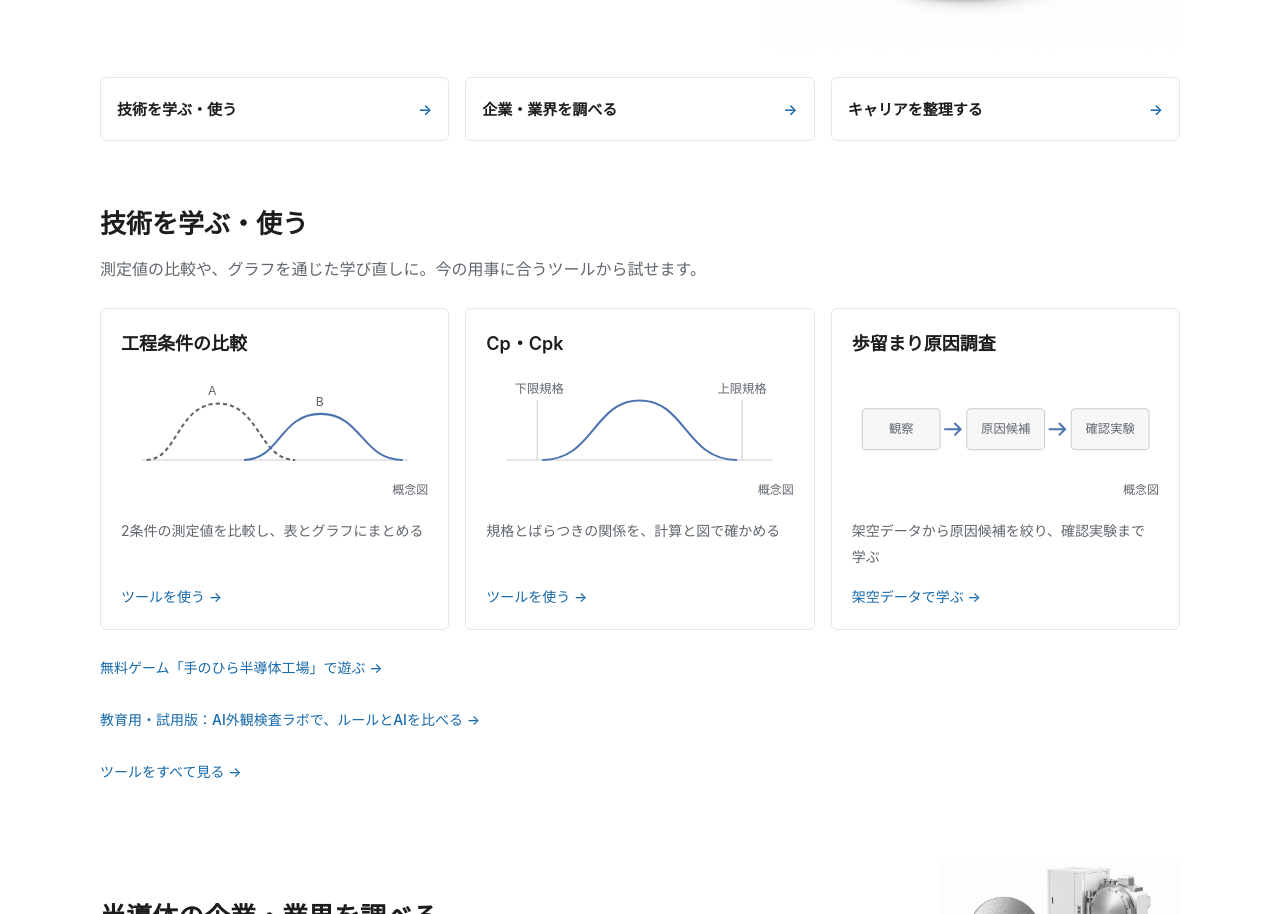
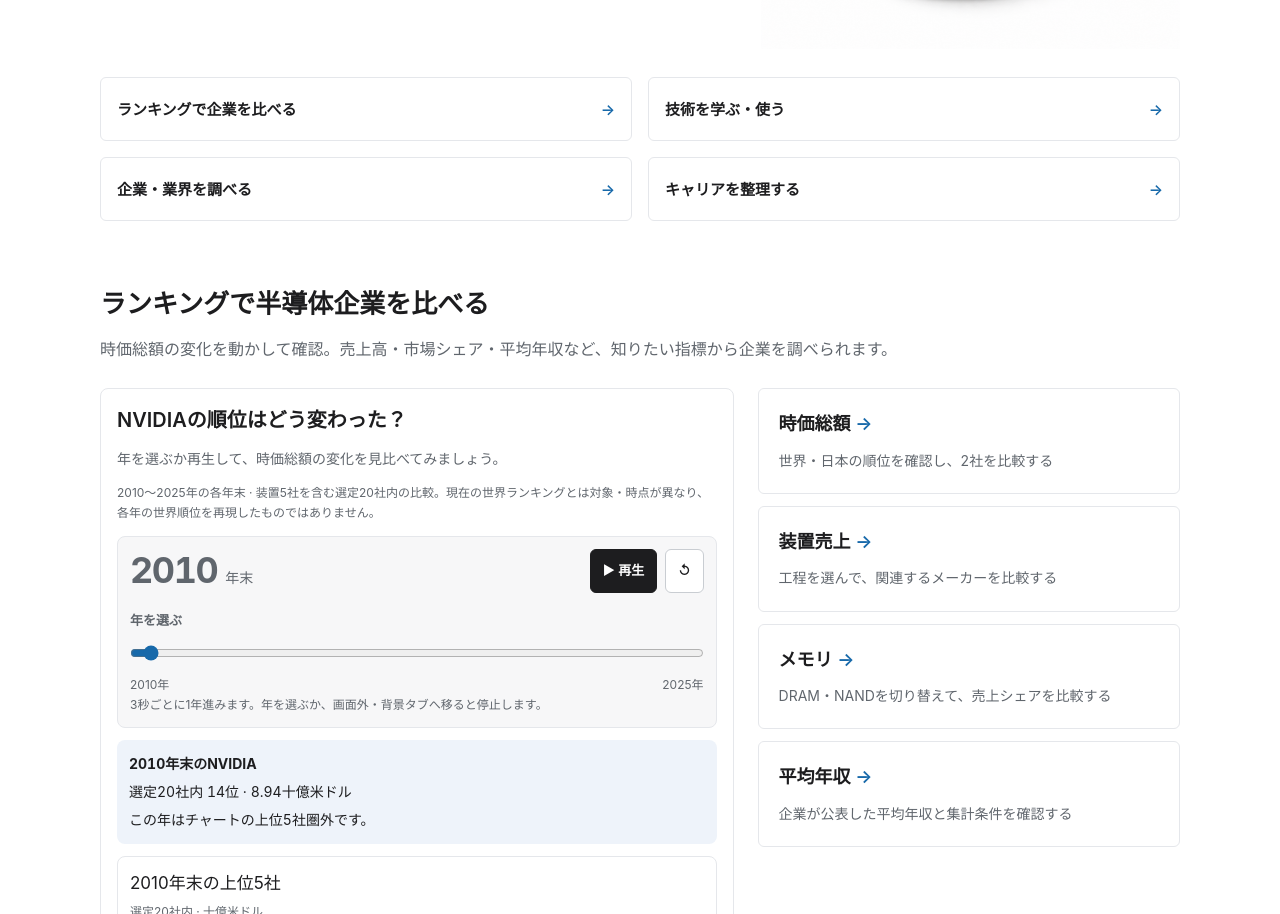
Before and after one commit to ryo0905-eng/manufacturing-compass, a Next.js app: page / in a window 1280 px wide. Shown: the part 358-1272 px from the top of the page. Built offline with nearby package versions, Linux system fonts and the light colour scheme; no server answers.

Commit message:
feat: add interactive ranking entry to homepage and navigation

```diff
--- a/src/app/(ja)/page.tsx
+++ b/src/app/(ja)/page.tsx
@@ -5,12 +5,13 @@
 import { CareerCompassLink } from "@/components/CareerCompassLink";
 import { HomeLink } from "@/components/HomeLink";
 import { HomeToolPreview } from "@/components/HomeToolPreview";
+import { RankingTimeMachinePreview } from "@/components/ranking-time-machine/RankingTimeMachinePreview";
 import { GuideThumbnail } from "@/components/guide/GuideThumbnail";
 import { StructuredData } from "@/components/StructuredData";
 import { guideCategoryDetails, guideCategoryOrder } from "@/content/guides/categories";
 import type { GuideArticle } from "@/content/guides/types";
 import { beginnerGuides } from "@/data/editorial";
-import { homeGuideSlugs, homeResearchLinks, homeToolIds } from "@/data/home";
+import { homeGuideSlugs, homeRankingLinks, homeResearchLinks, homeToolIds } from "@/data/home";
 import { learningTools } from "@/data/learning-tools";
 import { siteUrl } from "@/lib/format";
 
@@ -56,6 +57,7 @@
           <p>{description}</p>
         </div>
         <nav className="home-focused__entry-grid" aria-label="目的から選ぶ">
+          <HomeLink href="/#home-rankings" section="hero" destination="rankings" purpose="industry">ランキングで企業を比べる<span aria-hidden="true">→</span></HomeLink>
           <HomeLink href="/tools" section="hero" destination="tools" purpose="technology">技術を学ぶ・使う<span aria-hidden="true">→</span></HomeLink>
           <HomeLink href="/industry-map" section="hero" destination="industry_map" purpose="industry">企業・業界を調べる<span aria-hidden="true">→</span></HomeLink>
           <CareerCompassLink ctaLocation="home_hero_purpose" ctaVariant="purpose_entry_v1" sourcePage="/">キャリアを整理する<span aria-hidden="true">→</span></CareerCompassLink>
@@ -69,6 +71,16 @@
             sizes="(max-width: 720px) 216px, (max-width: 1120px) 40vw, 420px"
             loading="eager"
           />
+        </div>
+      </section>
+
+      <section id="home-rankings" className="home-focused__section home-focused__rankings" aria-labelledby="home-rankings-title">
+        <header className="home-focused__heading"><h2 id="home-rankings-title">ランキングで半導体企業を比べる</h2><p>時価総額の変化を動かして確認。売上高・市場シェア・平均年収など、知りたい指標から企業を調べられます。</p></header>
+        <div className="home-focused__ranking-grid">
+          <RankingTimeMachinePreview variant="home" />
+          <nav className="home-focused__ranking-links" aria-label="比較するランキングを選ぶ">
+            {homeRankingLinks.map((item) => <HomeLink href={item.href} key={item.id} section="rankings" destination={item.id} purpose="industry"><strong>{item.title}<span aria-hidden="true"> →</span></strong><p>{item.body}</p></HomeLink>)}
+          </nav>
         </div>
       </section>
 
--- a/src/components/Header.module.css
+++ b/src/components/Header.module.css
@@ -90,6 +90,11 @@
   outline-offset: 3px;
 }
 
+@media (1024px <= width < 1160px) {
+  .panel { gap: 10px; }
+  .link { font-size: 13px; }
+}
+
 @media (width < 1024px) {
   .inner { min-height: 55px; width: calc(100% - 28px); gap: 12px; }
   .toggle {
--- a/src/components/ranking-time-machine/RankingRaceChart.tsx
+++ b/src/components/ranking-time-machine/RankingRaceChart.tsx
@@ -8,15 +8,15 @@
 
 export function RankingRaceChart({ rows, year, selectedId, animate, onSelect, variant = 'tool' }: {
   rows: readonly RankedCompany[]; year: number; selectedId: string; animate: boolean; onSelect?: (id: string) => void;
-  variant?: 'tool' | 'article';
+  variant?: 'tool' | 'article' | 'home';
 }) {
   const chart = useRef<HTMLOListElement>(null);
   const frame = useRankingAnimation(rows, year, animate);
   const max = frame.rows[0].valueUsdB;
-  const visibleCount = Math.min(10, rows.length);
+  const visibleCount = Math.min(variant === 'home' ? 5 : 10, rows.length);
   const hasReferences = rows.some(row => row.isReference);
-  const article = variant === 'article';
-  const titleId = article ? 'ranking-inline-race-title' : 'race-title';
+  const article = variant !== 'tool';
+  const titleId = variant === 'home' ? 'ranking-home-race-title' : article ? 'ranking-inline-race-title' : 'race-title';
   const Heading = article ? 'h4' : 'h2';
   useLayoutEffect(() => {
     const element = chart.current;
--- a/src/components/ranking-time-machine/RankingTimeMachinePreview.tsx
+++ b/src/components/ranking-time-machine/RankingTimeMachinePreview.tsx
@@ -6,17 +6,27 @@
 import { trackEvent } from '@/lib/analytics';
 import { observeVisibleOnce } from '@/lib/observe-visible';
 import { TrackedInternalLink } from '@/components/TrackedInternalLink';
+import { HomeLink } from '@/components/HomeLink';
 import { RankingRaceChart } from './RankingRaceChart';
 import { TimelineControls } from './TimelineControls';
 import styles from './ranking-time-machine.module.css';
 
-const context = {
+const articleContext = {
   tool_id: 'ranking-time-machine', surface: 'article_inline', ui_version: 'inline-v1',
   source_slug: 'semiconductor-market-cap-ranking', placement: 'world_ranking_after_table',
   comparison_mode: 'semiconductor', company: 'nvidia', ranking_type: 'market_cap', data_kind: 'real',
 } as const;
 
-export function RankingTimeMachinePreview() {
+const homeContext = {
+  tool_id: 'ranking-time-machine', surface: 'home_preview', ui_version: 'home-v1',
+  source_page: '/', placement: 'home_rankings', comparison_mode: 'semiconductor',
+  company: 'nvidia', ranking_type: 'market_cap', data_kind: 'real',
+} as const;
+
+export function RankingTimeMachinePreview({ variant = 'article' }: { variant?: 'article' | 'home' } = {}) {
+  const home = variant === 'home';
+  const context = home ? homeContext : articleContext;
+  const visibleCount = home ? 5 : 10;
   const timeline = useMemo(() => prepareRanking(rankingTimeMachineCompanies, rankingTimeMachineSnapshots), []);
   const [state, dispatch] = useReducer((current: typeof initialTimeline, action: Parameters<typeof reduceTimeline>[1]) => reduceTimeline(current, action, timeline.length), initialTimeline);
   const { index, playing, animate } = state;
@@ -42,7 +52,7 @@
       viewed.current = true;
       trackEvent('experience_view', context);
     });
-  }, []);
+  }, [context]);
 
   useEffect(() => {
     if (firstInteractionIndex.current === null || index === firstInteractionIndex.current || resultViewed.current || !chart.current) return;
@@ -50,7 +60,7 @@
       resultViewed.current = true;
       trackEvent('tool_step', { ...context, step: 'result' });
     });
-  }, [index]);
+  }, [index, context]);
 
   useEffect(() => {
     const pauseWhenHidden = () => { if (document.hidden) dispatch({ type: 'pause' }); };
@@ -77,13 +87,13 @@
   }, [playing, index]);
 
   const href = `/tools/ranking-time-machine#mode=semiconductor&year=${year}&company=nvidia` as const;
-  return <div id="ranking-time-machine-preview" ref={workspace} className={styles.articlePreview}>
-    <h3>NVIDIAの順位はどう変わった？ 2010年から動かして見る</h3>
-    <p>再生すると年ごとの順位が変化します。年を選んで、NVIDIAと他社の時価総額を見比べてみましょう。</p>
-    <p className={styles.small}>2010〜2025年の各年末 · 装置5社を含む選定20社内の比較。上の現在の世界TOP30とは対象が異なり、各年の世界順位を再現したものではありません。</p>
+  return <div id={home ? 'home-ranking-time-machine' : 'ranking-time-machine-preview'} ref={workspace} className={styles.articlePreview}>
+    <h3>{home ? 'NVIDIAの順位はどう変わった？' : 'NVIDIAの順位はどう変わった？ 2010年から動かして見る'}</h3>
+    <p>{home ? '年を選ぶか再生して、時価総額の変化を見比べてみましょう。' : '再生すると年ごとの順位が変化します。年を選んで、NVIDIAと他社の時価総額を見比べてみましょう。'}</p>
+    <p className={styles.small}>2010〜2025年の各年末 · 装置5社を含む選定20社内の比較。{home ? '現在の世界ランキングとは対象・時点が異なり' : '上の現在の世界TOP30とは対象が異なり'}、各年の世界順位を再現したものではありません。</p>
     <div ref={controls}>
       <TimelineControls years={timeline.map(item => item.year)} index={index} playing={playing}
-        idPrefix="ranking-inline" helpText="3秒ごとに1年進みます。年を選ぶか、画面外・背景タブへ移ると停止します。"
+        idPrefix={home ? 'ranking-home' : 'ranking-inline'} helpText="3秒ごとに1年進みます。年を選ぶか、画面外・背景タブへ移ると停止します。"
         onPlay={() => { begin(); dispatch({ type: 'play' }); }}
         onPause={() => dispatch({ type: 'pause' })}
         onReset={() => { if (index !== 0) begin(); dispatch({ type: 'reset' }); }}
@@ -93,16 +103,18 @@
     <div className={styles.inlineTracker} aria-label="NVIDIAの年末確定値">
       <strong>{year}年末のNVIDIA</strong>
       <span>選定20社内 {nvidia.rank}位 · {formatMarketCap(nvidia.valueUsdB)}十億米ドル</span>
-      {nvidia.rank > 10 && <span>この年はチャートの上位10社圏外です。</span>}
+      {nvidia.rank > visibleCount && <span>この年はチャートの上位{visibleCount}社圏外です。</span>}
     </div>
     <div ref={chart}>
-      <RankingRaceChart rows={rows} year={year} selectedId="nvidia" animate={animate} variant="article" />
+      <RankingRaceChart rows={rows} year={year} selectedId="nvidia" animate={animate} variant={variant} />
     </div>
     <p className={styles.small}>出典：<a href={meta.sourceUrl}>{meta.sourceName}</a>の各社年末時価総額。データ確認日：<time dateTime={meta.checkedAt}>{meta.checkedAt}</time>。<a href="/tools/ranking-time-machine#ranking-scope">対象・集計方法と注意事項</a>。順位上昇だけで技術力や働きやすさは判断できません。</p>
-    <TrackedInternalLink href={href} className="button ghost" eventName="ranking_timemachine_entry_click"
+    {home ? <HomeLink href={href} className="button ghost" section="rankings" destination="ranking-time-machine" purpose="industry">
+      企業を選んで詳しく比べる →
+    </HomeLink> : <TrackedInternalLink href={href} className="button ghost" eventName="ranking_timemachine_entry_click"
       eventProperties={{ ...context, placement: 'inline_open_full', destination: href, year }}>
       企業を選んで詳しく見る →
-    </TrackedInternalLink>
+    </TrackedInternalLink>}
     <noscript><p>再生・年選択にはJavaScriptが必要です。2010年末のチャート・NVIDIAの順位・出典はそのまま読めます。</p></noscript>
   </div>;
 }
--- a/src/data/header.ts
+++ b/src/data/header.ts
@@ -2,6 +2,7 @@
 
 export const headerNavItems = [
   { id: "tools", href: "/tools", label: "技術を学ぶ" },
+  { id: "rankings", href: "/#home-rankings", label: "ランキング" },
   { id: "semiconductor_watch", href: "/semiconductor-watch", label: "業界ウォッチ" },
   { id: "industry_map", href: "/industry-map", label: "業界地図・企業一覧" },
   { id: "guides", href: "/guides", label: "記事を読む" },
--- a/src/data/home.ts
+++ b/src/data/home.ts
@@ -7,6 +7,13 @@
   "semiconductor-career-start",
 ] as const;
 
+export const homeRankingLinks = [
+  { id: "market_cap", href: "/guides/semiconductor-market-cap-ranking", title: "時価総額", body: "世界・日本の順位を確認し、2社を比較する" },
+  { id: "equipment_sales", href: "/guides/semiconductor-equipment-sales-ranking", title: "装置売上", body: "工程を選んで、関連するメーカーを比較する" },
+  { id: "memory", href: "/guides/memory-manufacturer-ranking", title: "メモリ", body: "DRAM・NANDを切り替えて、売上シェアを比較する" },
+  { id: "salary", href: "/guides/semiconductor-salary-ranking", title: "平均年収", body: "企業が公表した平均年収と集計条件を確認する" },
+] as const;
+
 export const homeResearchLinks = [
   { id: "semiconductor_watch", href: "/semiconductor-watch", title: "Chip Pulse｜半導体業界ウォッチ", body: "企業・地域・テーマを横断し、昨日からの変化を3分でつかむ" },
   { id: "industry_map", href: "/industry-map", title: "業界地図・企業一覧", body: "業界のつながりを理解し、製品・職種から企業を探す" },
@@ -14,5 +21,5 @@
   { id: "industry_guides", href: "/guides/industry", title: "企業・業界の記事を読む", body: "工程・装置・材料から理解を深める" },
 ] as const;
 
-export type HomeSection = "hero" | "tools" | "research" | "career" | "recommended" | "latest" | "about";
+export type HomeSection = "hero" | "rankings" | "tools" | "research" | "career" | "recommended" | "latest" | "about";
 export type HomePurpose = "technology" | "industry" | "career" | "articles" | "about";
--- a/tests/unit/ranking-time-machine-preview.cjs
+++ b/tests/unit/ranking-time-machine-preview.cjs
@@ -10,17 +10,23 @@
 function loader(overrides = {}, globals = {}) {
   const cache = new Map();
   function load(stem) {
-    const file = [stem, `${stem}.ts`, `${stem}.tsx`].map(p => path.resolve(root, p)).find(p => fs.existsSync(p) && fs.statSync(p).isFile());
+    const file = [stem, `${stem}.ts`, `${stem}.tsx`, path.join(stem, 'index.ts')].map(p => path.resolve(root, p)).find(p => fs.existsSync(p) && fs.statSync(p).isFile());
     if (!file) throw Error(stem);
     if (cache.has(file)) return cache.get(file);
+    if (file.endsWith('.json')) {
+      const data = JSON.parse(fs.readFileSync(file, 'utf8'));
+      cache.set(file, data);
+      return data;
+    }
     const exports = {}; cache.set(file, exports);
     const code = ts.transpileModule(fs.readFileSync(file, 'utf8'), {
       compilerOptions: { module: ts.ModuleKind.CommonJS, target: ts.ScriptTarget.ES2022, jsx: ts.JsxEmit.ReactJSX, esModuleInterop: true },
     }).outputText;
-    vm.runInNewContext(code, { exports, URLSearchParams, process: { env: { NODE_ENV: 'test' } }, ...globals, require(id) {
+    vm.runInNewContext(code, { exports, URL, URLSearchParams, process: { env: { NODE_ENV: 'test' } }, ...globals, require(id) {
       if (id in overrides) return overrides[id];
       if (id === '@/lib/analytics') return { trackEvent() {} };
       if (id === 'next/link') return { __esModule: true, default: props => React.createElement('a', props) };
+      if (id === 'next/navigation') return { usePathname: () => '/' };
       if (id === 'next/image') return { __esModule: true, default: ({ unoptimized, ...props }) => React.createElement('img', props) };
       if (id.endsWith('.css')) return { __esModule: true, default: new Proxy({}, { get: (_, key) => key }) };
       if (id.startsWith('@/')) return load(`src/${id.slice(2)}`);
@@ -74,7 +80,7 @@
 const logo = logoLoad('src/components/ranking-time-machine/CompanyLogo').CompanyLogo;
 assert.match(renderToStaticMarkup(React.createElement(logo, { src: '/broken.png', name: 'NVIDIA', loading: 'lazy' })), /NVIDIA/);
 
-function controller(withObserver = true) {
+function controller(withObserver = true, props = {}) {
   const slots = [], effects = [], events = [], visible = new Map(), timers = new Map(), listeners = new Map(), observers = [];
   let cursor = 0, timerId = 0;
   const document = { hidden: false, addEventListener: (name, fn) => listeners.set(name, fn), removeEventListener: name => listeners.delete(name) };
@@ -101,7 +107,7 @@
   }, { window, document, ...(withObserver ? { IntersectionObserver: Observer } : {}) });
   const Preview = uiLoad(modulePath).RankingTimeMachinePreview;
   function render() {
-    cursor = 0; const tree = Preview();
+    cursor = 0; const tree = Preview(props);
     for (const node of nodes(tree, node => node.props?.ref)) node.props.ref.current ??= {};
     for (const effect of effects) if (effect?.pending) { effect.cleanup = effect.pending(); delete effect.pending; }
     return tree;
@@ -192,4 +198,89 @@
 assert.equal(blocks[2].type, 'book-affiliate-entry');
 assert.equal(guide.overviewBlocks[0].items[2].href, '#ranking-time-machine-preview');
 assert.equal(guide.sections.flatMap(section => section.blocks ?? []).filter(block => block.type === 'ranking-time-machine-preview').length, 1);
-console.log('PASS: inline ranking SSR, all 16 canonical snapshots, controls, final-year playback, offscreen/background stop, URL isolation, full-page links, logo fallback and deduplicated exposure/start/result.');
+
+// Homepage keeps crawlable links and real initial data without hydration.
+const home = load('src/app/(ja)/page').default;
+const homeHtml = renderToStaticMarkup(React.createElement(home));
+assert.match(homeHtml, /id="home-rankings"/);
+assert.ok(homeHtml.indexOf('id="home-rankings"') < homeHtml.indexOf('id="home-tools-title"'));
+const rankingSection = homeHtml.slice(homeHtml.indexOf('id="home-rankings"'), homeHtml.indexOf('id="home-tools-title"'));
+const homeLinks = load('src/data/home').homeRankingLinks;
+assert.equal(homeLinks.length, 4);
+for (const item of homeLinks) assert.ok(rankingSection.includes(`href="${item.href}"`));
+const previewHtml = renderToStaticMarkup(React.createElement(RankingTimeMachinePreview, { variant: 'home' }));
+assert.equal((previewHtml.match(/data-visible="true"/g) || []).length, 5);
+assert.equal((previewHtml.match(/<button/g) || []).length, 2);
+for (const text of ['2010年末のNVIDIA', '上位5社圏外', '8.94十億米ドル', '現在の世界ランキングとは対象・時点が異なり', 'データ確認日', data.rankingTimeMachineMetadata.checkedAt, data.rankingTimeMachineMetadata.sourceUrl, '企業を選んで詳しく比べる']) {
+  assert.ok(previewHtml.includes(text), text);
+}
+assert.match(previewHtml, /id="ranking-home-year"/);
+assert.match(previewHtml, /aria-describedby="ranking-home-playback-help"/);
+assert.ok(!previewHtml.includes('aria-controls="ranking-company-detail"'));
+assert.ok(!previewHtml.includes('上の現在'));
+const allIds = [...homeHtml.matchAll(/\sid="([^"]+)"/g)].map(m => m[1]);
+assert.equal(allIds.length, new Set(allIds).size);
+const headerHtml = renderToStaticMarkup(React.createElement(load('src/components/Header').Header));
+assert.match(headerHtml, /href="\/#home-rankings"[^>]*>ランキング</);
+assert.ok(headerHtml.indexOf('技術を学ぶ') < headerHtml.indexOf('>ランキング<'));
+assert.ok(headerHtml.indexOf('>ランキング<') < headerHtml.indexOf('>業界ウォッチ<'));
+
+// The home variant uses the shared timeline, but never emits article events.
+const homeUi = controller(true, { variant: 'home' });
+assert.equal(homeUi.controls().playing, false);
+assert.equal(homeUi.chart().variant, 'home');
+assert.equal(homeUi.timers.size, 0);
+[...homeUi.visible.values()][0]();
+homeUi.controls().onYear(0); homeUi.controls().onReset(); homeUi.render();
+assert.equal(homeUi.counts('start'), 0);
+homeUi.controls().onPlay(); homeUi.render(); homeUi.tick();
+[...homeUi.visible.values()][0]();
+assert.equal(homeUi.counts('view'), 1);
+assert.equal(homeUi.counts('start'), 1);
+assert.equal(homeUi.counts('result'), 1);
+for (let index = 0; index < full.length; index++) {
+  homeUi.controls().onYear(index); homeUi.render();
+  assert.equal(homeUi.controls().playing, false);
+  assert.deepEqual(plain(homeUi.chart().rows), plain(full[index].rows));
+  const link = homeUi.child('HomeLink');
+  assert.equal(link.href, `/tools/ranking-time-machine#mode=semiconductor&year=${full[index].year}&company=nvidia`);
+  assert.equal(link.section, 'rankings');
+}
+homeUi.controls().onPlay(); homeUi.render();
+assert.equal(homeUi.chart().year, 2010);
+homeUi.tick();
+homeUi.controls().onPause(); homeUi.render();
+assert.equal(homeUi.timers.size, 0);
+homeUi.controls().onReset(); homeUi.render();
+assert.equal(homeUi.chart().year, 2010);
+homeUi.controls().onPlay(); homeUi.render();
+const homeObserver = homeUi.observers[0];
+homeObserver.callback([{ target: homeObserver.target, isIntersecting: false }]); homeUi.render();
+assert.equal(homeUi.controls().playing, false);
+homeObserver.callback([{ target: homeObserver.target, isIntersecting: true }]); homeUi.render();
+assert.equal(homeUi.controls().playing, false);
+homeUi.controls().onPlay(); homeUi.render();
+homeUi.document.hidden = true; homeUi.listeners.get('visibilitychange')(); homeUi.render();
+assert.equal(homeUi.controls().playing, false);
+homeUi.document.hidden = false; homeUi.listeners.get('visibilitychange')(); homeUi.render();
+assert.equal(homeUi.controls().playing, false);
+for (const [name, properties] of homeUi.events) {
+  assert.ok(['experience_view', 'tool_step'].includes(name));
+  assert.equal(properties.surface, 'home_preview');
+  assert.equal(properties.ui_version, 'home-v1');
+  assert.equal(properties.source_page, '/');
+  assert.equal(properties.source_slug, undefined);
+}
+assert.equal(homeUi.counts('start'), 1); assert.equal(homeUi.counts('result'), 1);
+const clickEvents = [];
+const clickLoad = loader({ '@/lib/analytics': { trackEvent: (name, props) => clickEvents.push([name, props]) } });
+const linkProps = homeUi.child('HomeLink');
+const renderedLink = clickLoad('src/components/HomeLink').HomeLink(linkProps);
+renderedLink.props.onClick({});
+assert.equal(clickEvents.length, 1);
+assert.equal(clickEvents[0][0], 'home_link_click');
+assert.equal(clickEvents[0][1].section_id, 'rankings');
+assert.equal(clickEvents[0][1].destination_id, 'ranking-time-machine');
+homeUi.cleanup();
+assert.equal(homeUi.timers.size, 0); assert.equal(homeObserver.connected, false);
+console.log('PASS: article/home SSR, crawlable ranking links/header, all 16 snapshots, playback/stop/reset, inherited year, logo fallback and isolated/deduplicated analytics.');
```
Also changed, not shown: src/app/globals.css, 6 other files (tests, documents, lock files or other folders).
